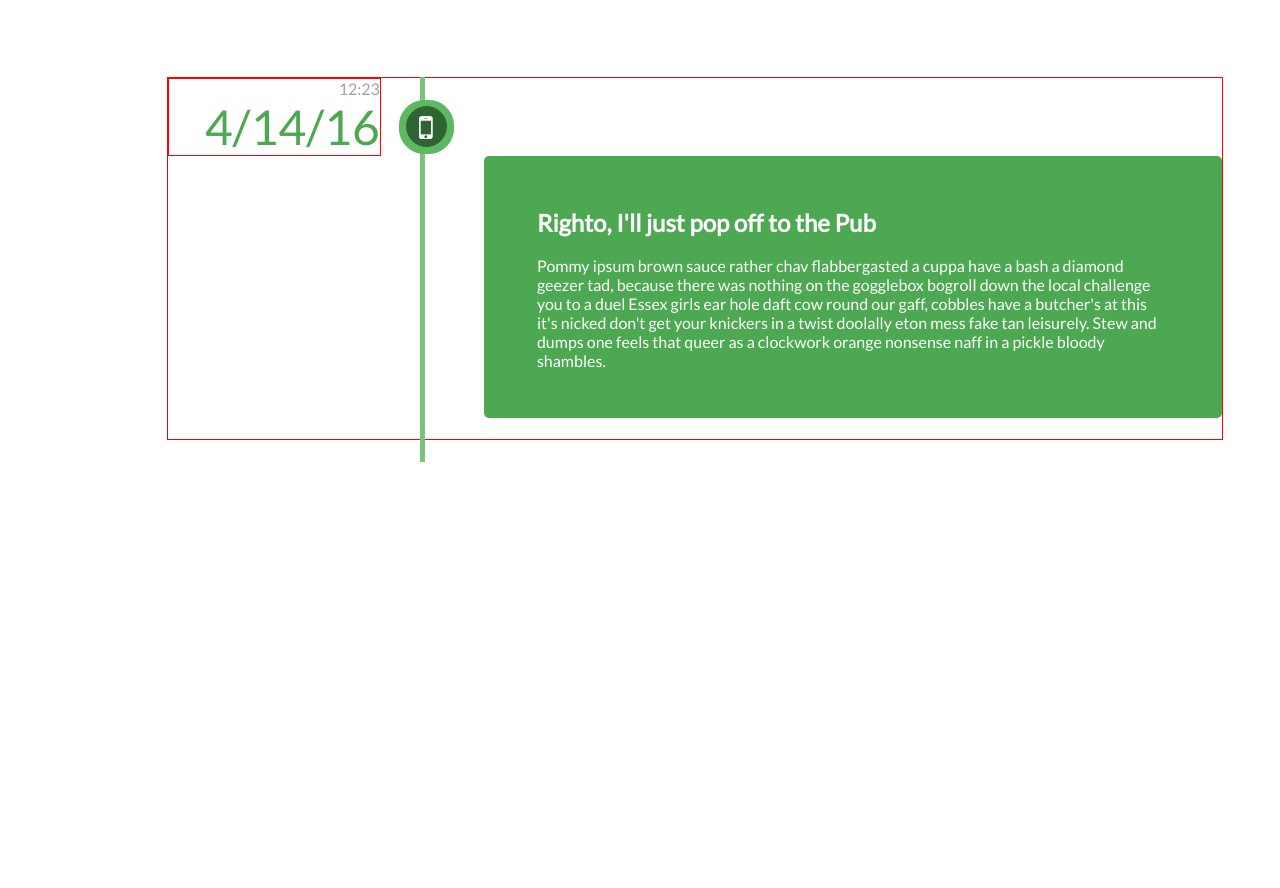
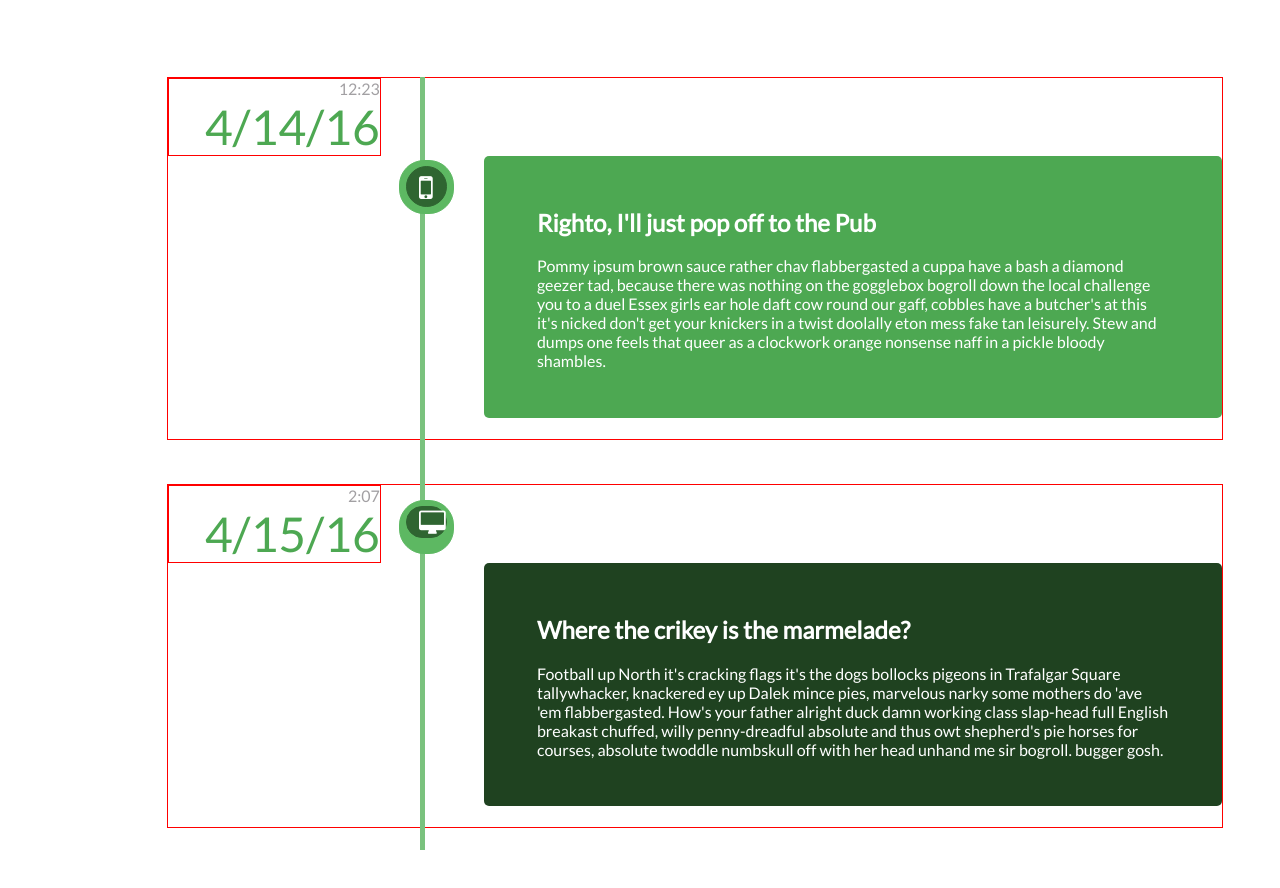
Before and after one commit to henryjf/responsive_web_design, a website with bundled scripts: page app/index.html in a window 1280 px wide. Before the commit the page ends 800 px from the top, so only its background shows below. Built offline with nearby package versions, Linux system fonts and the light colour scheme.

Commit message:
adding more content

```diff
--- a/app/index.html
+++ b/app/index.html
@@ -20,11 +20,13 @@
               <aside>4/14/16</aside>
             </div>
 
-            <div class="outerCircle">
-            <div class="icon">
-              <i class="fa fa-mobile" aria-hidden="true"></i>
-            </div>
-          </div>
+              <div class="circles1">
+                <div class="outerCircle">
+                  <div class="icon">
+                    <i class="fa fa-mobile" aria-hidden="true"></i>
+                  </div>
+                </div>
+              </div>
 
             <div class="text1">
               <h2>Righto, I'll just pop off to the Pub</h2>
@@ -34,6 +36,28 @@
             </div>
           </div>
 
+            <div class="section2">
+              <div class="date2">
+                <span>2:07</span>
+                <aside>4/15/16</aside>
+              </div>
+
+            <div class="circles2">
+              <div class="outerCircle">
+                <div class="icon">
+                  <i class="fa fa-desktop" aria-hidden="true"></i>
+                </div>
+              </div>
+            </div>
+
+            <div class="text2">
+              <h2>Where the crikey is the marmelade?</h2>
+              <p>
+                Football up North it's cracking flags it's the dogs bollocks pigeons in Trafalgar Square tallywhacker, knackered ey up Dalek mince pies, marvelous narky some mothers do 'ave 'em flabbergasted. How's your father alright duck damn working class slap-head full English breakast chuffed, willy penny-dreadful absolute and thus owt shepherd's pie horses for courses, absolute twoddle numbskull off with her head unhand me sir bogroll. bugger gosh.
+              </p>
+
+            </div>
+          </div>
           <!-- <div class="section2">
 
             <div class="side2">
--- a/src/sass/main.scss
+++ b/src/sass/main.scss
@@ -9,13 +9,13 @@
 }
 
 
-.section1 {
+.section1 ,.section2{
   margin: 2%;
   border: 1px solid red;
   display: inline-block;
 }
 
-  .text1 {
+  .text1, .text2 {
 
     color: white;
     background-color: #4DA852;
@@ -24,8 +24,12 @@
     margin-bottom: 2%;
     margin-top: 5%;
   }
+  .text2{
+    background-color: #1F4220;
 
-  .date1{
+  }
+
+  .date1, .date2{
     text-align: right;
     width: 10%;
     border: 1px solid red;
@@ -225,7 +229,7 @@
     display: inline-block;
   }
 
-  .text1 {
+  .text1, .text2 {
     color: white;
     width: 60%;
     background-color: #4DA852;
@@ -236,7 +240,12 @@
     float: right;
   }
 
-  .date1{
+  .text2 {
+    background-color: #1F4220;
+  }
+
+
+  .date1, .date2{
     text-align: right;
     width: 20%;
     border: 1px solid red;
@@ -249,6 +258,7 @@
       font-size: 3em;
     }
   }
+  .circles1{
   .icon {
     border: 1px solid #2F6531;
     border-radius: 25px;
@@ -270,11 +280,39 @@
     padding: 26px 4px 26px 24px;
     border-radius: 25px;
     position: absolute;
-    top: 23px;
+    top: 83px;
     left: 232px;
     z-index: 2;
     background-color: #5DB862;
+  }
+}
+.circles2{
+.icon {
+  border: 1px solid #2F6531;
+  border-radius: 25px;
+  padding: 0px 12px 0px 12px;
+  position: absolute;
+  top: 5px;
+  left: 6px;
+  z-index: 3;
+  font-size: 25px;
+  color: white;
+  background-color: #2F6531;
 
-  }
+  // .fa fa-mobile {
+  //
+  // }
+}
+.outerCircle {
+  border: 1px solid #5DB862;
+  padding: 26px 4px 26px 24px;
+  border-radius: 25px;
+  position: absolute;
+  top: 423px;
+  left: 232px;
+  z-index: 2;
+  background-color: #5DB862;
+}
+}
 //
 }
```
Also changed, not shown: app/css/main.css, 1 other file.
